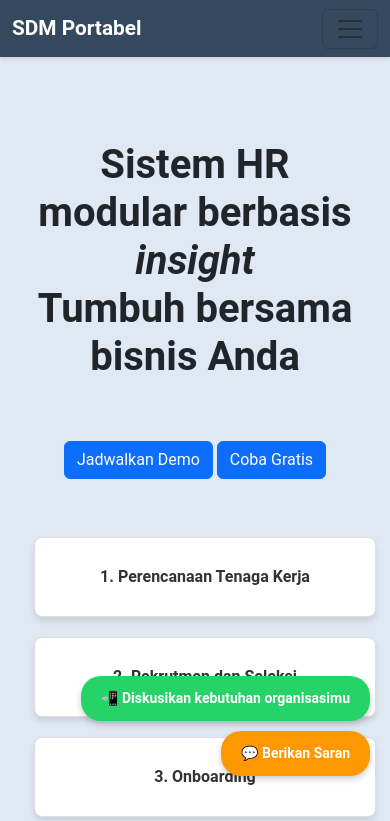
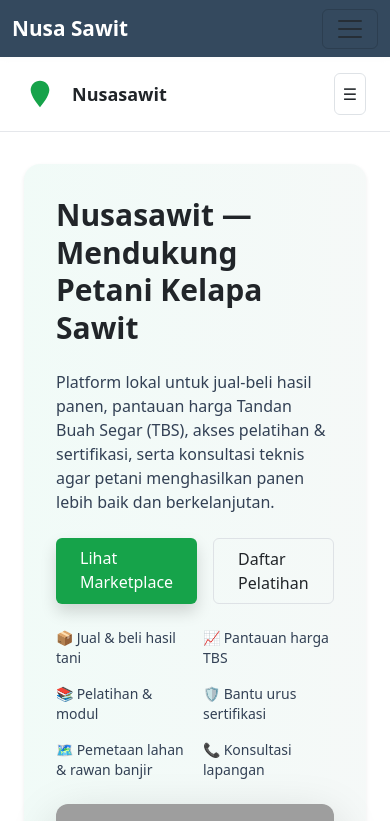
Before and after one commit to evasetya05/nusasawit_backend, a Django app: page / in a window 390 px wide. Shown: the top 821 px of the page. Run offline with Django 3.2, Linux system fonts and the light colour scheme; parts of the project's set-up code (start-up, migrations or seed data) failed here and were passed over; some libraries are stand-ins or nearby versions; grey boxes are pictures that could not be loaded.

Commit message:
perbaikan nusa sawit

```diff
--- a/apps/core/templates/dashboard/base.html
+++ b/apps/core/templates/dashboard/base.html
@@ -7,7 +7,7 @@
         <header>
           <nav class="navbar navbar-expand-lg header-navbar">
             <div class="container-fluid">
-              <a class="navbar-brand" href="{% url 'index' %}">SDM Portabel</a>
+              <a class="navbar-brand" href="{% url 'index' %}">Nusa Sawit</a>
               <button class="navbar-toggler" type="button" data-bs-toggle="collapse" data-bs-target="#navbarNav"
                 aria-controls="navbarNav" aria-expanded="false" aria-label="Toggle navigation">
                 <span class="navbar-toggler-icon"></span>
--- a/apps/core/templates/dashboard/i-dashboard.html
+++ b/apps/core/templates/dashboard/i-dashboard.html
@@ -4,291 +4,244 @@
 {% block sidebar %} {% endblock %}
 
 {% block main %}
-<main class="overflow-auto">
-  <div class="section1">
-    <div class="container d-flex flex-wrap flex-column justify-content-center p-4">
-      <h2 class="slogan">
-        Sistem HR modular berbasis <em>insight</em>
-        <br>
-        Tumbuh bersama bisnis Anda
-      </h2>
-      <div class="mb-5">
-        <button class="btn btn-primary" onclick="actionChatForDemo()">Jadwalkan Demo</button>
-        <a href="{% url 'django_registration_register' %}" class="btn btn-primary">Coba Gratis</a>
+
+<!doctype html>
+<html lang="id">
+<head>
+  <meta charset="utf-8" />
+  <meta name="viewport" content="width=device-width,initial-scale=1" />
+  <title>Nusasawit — Mendukung Petani Kelapa Sawit</title>
+  <meta name="description" content="Nusasawit: platform untuk membantu petani sawit dengan marketplace, harga TBS, pelatihan, sertifikasi, dan konsultasi." />
+  <!-- Tailwind CDN -->
+  <script src="https://cdn.tailwindcss.com"></script>
+  <style>
+    /* Minor custom styles */
+    .glass { background: rgba(255,255,255,0.6); backdrop-filter: blur(6px); }
+    .hero-bg { background-image: linear-gradient(90deg, rgba(16,185,129,0.06), rgba(6,95,70,0.04)); }
+  </style>
+</head>
+<body class="antialiased text-slate-800 bg-gradient-to-b from-green-50 to-white min-h-screen">
+  <header class="sticky top-0 z-40 bg-white/80 backdrop-blur-sm border-b">
+    <div class="max-w-6xl mx-auto px-4 py-3 flex items-center justify-between">
+      <a href="#" class="flex items-center gap-3">
+        <svg xmlns="http://www.w3.org/2000/svg" class="h-8 w-8 text-green-600" viewBox="0 0 24 24" fill="currentColor"><path d="M12 2C8.13 2 5 5.13 5 9c0 4.5 5.5 11 7 13 1.5-2 7-8.5 7-13 0-3.87-3.13-7-7-7z"/></svg>
+        <span class="font-semibold text-lg">Nusasawit</span>
+      </a>
+      <nav class="hidden md:flex gap-6 items-center text-sm">
+        <a href="#marketplace" class="hover:text-green-700">Marketplace</a>
+        <a href="#harga-tbs" class="hover:text-green-700">Harga TBS</a>
+        <a href="#pelatihan" class="hover:text-green-700">Pelatihan</a>
+        <a href="#sertifikasi" class="hover:text-green-700">Sertifikasi</a>
+        <a href="#kontak" class="text-white bg-green-600 px-3 py-1 rounded-md shadow">Hubungi Kami</a>
+      </nav>
+      <div class="md:hidden">
+        <button id="menuBtn" class="p-2 rounded-md border">☰</button>
       </div>
-      <div class="bbox mx-auto">
-        <div class="row row-cols-1 row-cols-md-2 row-cols-lg-3">
-          <div class="col">
-            <div class="box"><a href="#">1. Perencanaan Tenaga Kerja</a></div>
-          </div>
-          <div class="col">
-            <div class="box"><a href="#">2. Rekrutmen dan Seleksi</a></div>
-          </div>
-          <div class="col">
-            <div class="box"><a href="#">3. Onboarding </a></div>
-          </div>
-          <div class="col">
-            <div class="box"><a href="#">4. Penilaian Kinerja</a></div>
-          </div>
-          <div class="col">
-            <div class="box"><a href="#">5. Pengembangan Karyawan</a></div>
-          </div>
-          <div class="col">
-            <div class="box"><a href="#">6. Penggajian</a></div>
+    </div>
+    <div id="mobileMenu" class="hidden md:hidden bg-white/90 border-t">
+      <div class="px-4 py-3 flex flex-col gap-2">
+        <a href="#marketplace">Marketplace</a>
+        <a href="#harga-tbs">Harga TBS</a>
+        <a href="#pelatihan">Pelatihan</a>
+        <a href="#sertifikasi">Sertifikasi</a>
+        <a href="#kontak" class="text-white bg-green-600 px-3 py-1 rounded-md text-center">Hubungi Kami</a>
+      </div>
+    </div>
+  </header>
+
+  <main class="max-w-6xl mx-auto px-4 py-8">
+    <section class="hero-bg rounded-2xl p-8 md:p-12 shadow-sm">
+      <div class="md:flex md:gap-8 items-center">
+        <div class="md:w-1/2">
+          <h1 class="text-3xl md:text-4xl font-extrabold leading-tight">Nusasawit — Mendukung Petani Kelapa Sawit</h1>
+          <p class="mt-4 text-slate-700">Platform lokal untuk jual-beli hasil panen, pantauan harga Tandan Buah Segar (TBS), akses pelatihan & sertifikasi, serta konsultasi teknis agar petani menghasilkan panen lebih baik dan berkelanjutan.</p>
+
+          <div class="mt-6 flex gap-3">
+            <a href="#marketplace" class="inline-block bg-green-600 text-white px-4 py-2 rounded-md shadow">Lihat Marketplace</a>
+            <a href="#pelatihan" class="inline-block border px-4 py-2 rounded-md">Daftar Pelatihan</a>
           </div>
 
-          <div class="col">
-            <div class="box"><a href="#">7. Industrial Relation</a></div>
-          </div>
-          <div class="col">
-            <div class="box"><a href="#">8. Continues Improvement</a></div>
+          <ul class="mt-6 grid grid-cols-2 gap-3 sm:grid-cols-3 text-sm text-slate-700">
+            <li>📦 Jual & beli hasil tani</li>
+            <li>📈 Pantauan harga TBS</li>
+            <li>📚 Pelatihan & modul</li>
+            <li>🛡️ Bantu urus sertifikasi</li>
+            <li>🗺️ Pemetaan lahan & rawan banjir</li>
+            <li>📞 Konsultasi lapangan</li>
+          </ul>
+        </div>
+
+        <div class="md:w-1/2 mt-6 md:mt-0">
+          <div class="rounded-xl overflow-hidden shadow-lg">
+            <img src="https://images.unsplash.com/photo-1501004318641-b39e6451bec6?auto=format&fit=crop&w=1400&q=60" alt="Petani sawit" class="w-full h-56 object-cover">
           </div>
         </div>
       </div>
-    </div>
-  </div>
+    </section>
 
-  <div class="section2">
-    <div class="container d-flex flex-wrap justify-content-center p-4 py-5">
-      <p>SDM Portabel menggunakan pendekatan modular, memungkinkan bisnis untuk menggunakan hanya modul yang diperlukan dari 9 modul yang tersedia, sehingga lebih efisien dan hemat biaya.</p>
-    </div>
-  </div>
+    <section id="marketplace" class="mt-10">
+      <h2 class="text-2xl font-semibold">Marketplace Lokal</h2>
+      <p class="mt-2 text-slate-600">Jual hasil panen langsung ke pembeli lokal — tanpa perantara berlebihan. Tampilkan foto, berat, lokasi pickup, dan harga.</p>
 
-  <div class="section3">
-    <div class="container d-flex flex-wrap justify-content-center p-4 py-5">
-      <div class="row">
-        <div class="col-12 col-md-8">
-          <div id="carouselSlide" class="carousel slide" data-bs-ride="carousel">
-            <div class="carousel-inner">
-              <div class="carousel-item active">
-                <img src="{% static 'images/rekrut1.png' %}" class="d-block w-100" alt="SDM Portabel">
-              </div>
-              <div class="carousel-item">
-                <img src="{% static 'images/ocai1.png' %}" class="d-block w-100" alt="SDM Portabel">
-              </div>
-              <div class="carousel-item">
-                <img src="{% static 'images/rekrut2.png' %}" class="d-block w-100" alt="SDM Portabel">
-              </div>
-              <div class="carousel-item">
-                <img src="{% static 'images/rekrut3.png' %}" class="d-block w-100" alt="SDM Portabel">
-              </div>
-              <div class="carousel-item">
-                <img src="{% static 'images/rekrut4.png' %}" class="d-block w-100" alt="SDM Portabel">
-              </div>
-              <div class="carousel-item">
-                <img src="{% static 'images/rekrut5.png' %}" class="d-block w-100" alt="SDM Portabel">
-              </div>
-              <div class="carousel-item">
-                <img src="{% static 'images/ocai2.png' %}" class="d-block w-100" alt="SDM Portabel">
-              </div>
-            </div>
-            <button class="carousel-control-prev" type="button" data-bs-target="#carouselSlide" data-bs-slide="prev">
-              <span class="carousel-control-prev-icon" aria-hidden="true"></span>
-              <span class="visually-hidden">Previous</span>
-            </button>
-            <button class="carousel-control-next" type="button" data-bs-target="#carouselSlide" data-bs-slide="next">
-              <span class="carousel-control-next-icon" aria-hidden="true"></span>
-              <span class="visually-hidden">Next</span>
-            </button>
+      <div class="mt-4 grid grid-cols-1 sm:grid-cols-2 lg:grid-cols-3 gap-4">
+        <!-- Example product cards -->
+        <article class="border rounded-lg p-4 glass">
+          <img class="w-full h-36 object-cover rounded-md" src="https://images.unsplash.com/photo-1582515073490-399813e82791?auto=format&fit=crop&w=800&q=60" alt="TBS sample">
+          <h3 class="mt-3 font-medium">Tandan Buah Segar - 1000 kg</h3>
+          <p class="text-sm text-slate-600 mt-1">Lokasi: Pekanbaru • Kualitas: Grade A</p>
+          <div class="mt-3 flex items-center justify-between">
+            <div class="text-lg font-semibold">Rp 1.450.000</div>
+            <a href="#" class="text-sm px-3 py-1 border rounded">Lihat</a>
           </div>
+        </article>
+
+        <article class="border rounded-lg p-4 glass">
+          <img class="w-full h-36 object-cover rounded-md" src="https://images.unsplash.com/photo-1506806732259-39c2d0268443?auto=format&fit=crop&w=800&q=60" alt="CPO sample">
+          <h3 class="mt-3 font-medium">CPO - Minyak Sawit</h3>
+          <p class="text-sm text-slate-600 mt-1">Lokasi: Lampung • Packing: Drum 200L</p>
+          <div class="mt-3 flex items-center justify-between">
+            <div class="text-lg font-semibold">Rp 25.000 / kg</div>
+            <a href="#" class="text-sm px-3 py-1 border rounded">Pesan</a>
+          </div>
+        </article>
+
+        <article class="border rounded-lg p-4 glass">
+          <img class="w-full h-36 object-cover rounded-md" src="https://images.unsplash.com/photo-1548199973-03cce0bbc87b?auto=format&fit=crop&w=800&q=60" alt="Alat pertanian">
+          <h3 class="mt-3 font-medium">Alat Pemanen Portable</h3>
+          <p class="text-sm text-slate-600 mt-1">Stok: 12 • Garansi 6 bulan</p>
+          <div class="mt-3 flex items-center justify-between">
+            <div class="text-lg font-semibold">Rp 1.100.000</div>
+            <a href="#" class="text-sm px-3 py-1 border rounded">Beli</a>
+          </div>
+        </article>
+      </div>
+
+      <div class="mt-4 text-right">
+        <a href="#" class="text-sm underline">Lihat semua produk →</a>
+      </div>
+    </section>
+
+    <section id="harga-tbs" class="mt-10 grid md:grid-cols-2 gap-6">
+      <div class="border rounded-lg p-4">
+        <h3 class="text-xl font-semibold">Pantauan Harga TBS</h3>
+        <p class="mt-2 text-slate-600">Harga harian/weekly TBS dari pasar terdekat. (Data dapat diintegrasikan lewat API atau input manual oleh admin.)</p>
+
+        <table class="w-full mt-4 text-sm">
+          <thead class="text-left text-slate-600">
+            <tr><th>Lokasi</th><th>Harga (Rp/kg)</th><th>Tanggal</th></tr>
+          </thead>
+          <tbody class="mt-2">
+            <tr class="border-t"><td>Pekanbaru</td><td class="font-medium">1.450</td><td>2025-12-01</td></tr>
+            <tr class="border-t"><td>Lampung</td><td class="font-medium">1.420</td><td>2025-12-01</td></tr>
+            <tr class="border-t"><td>Jambi</td><td class="font-medium">1.430</td><td>2025-12-01</td></tr>
+          </tbody>
+        </table>
+
+        <p class="mt-3 text-xs text-slate-500">*Perbarui secara otomatis lewat integrasi API pasar atau input manual dari petugas lokal.</p>
+      </div>
+
+      <div class="border rounded-lg p-4">
+        <h3 class="text-xl font-semibold">Alat Bantu untuk Petani</h3>
+        <ul class="mt-3 list-disc list-inside text-slate-700">
+          <li>Checklist panen & mutu</li>
+          <li>Panduan sederhana K3 pertanian</li>
+          <li>Tutorial pemupukan & pengendalian hama</li>
+          <li>Form permohonan konsultasi lapangan</li>
+        </ul>
+
+        <form class="mt-4 grid gap-2">
+          <input type="text" placeholder="Nama" class="border rounded px-3 py-2" />
+          <input type="tel" placeholder="No. HP (contoh: +628)" class="border rounded px-3 py-2" />
+          <textarea placeholder="Sampaikan singkat masalah Anda" class="border rounded px-3 py-2"></textarea>
+          <div class="flex gap-2">
+            <button type="button" class="bg-green-600 text-white px-4 py-2 rounded">Kirim Konsultasi</button>
+            <button type="button" class="border px-4 py-2 rounded">Reset</button>
+          </div>
+        </form>
+      </div>
+    </section>
+
+    <section id="pelatihan" class="mt-10">
+      <h2 class="text-2xl font-semibold">Pelatihan & Modul</h2>
+      <p class="mt-2 text-slate-600">Kurikulum singkat untuk meningkatkan produktivitas dan praktik berkelanjutan.</p>
+
+      <div class="mt-4 grid md:grid-cols-3 gap-4">
+        <div class="border rounded-lg p-4 glass">
+          <h3 class="font-medium">Manajemen Panen</h3>
+          <p class="text-sm mt-2">Teknik pemanenan, sorting, & penyimpanan sementara.</p>
+          <div class="mt-3 text-sm"><a href="#">Daftar →</a></div>
         </div>
-        <div class="col">
-          <div>
-            <p>Lebih dari Sekadar HRIS — Kami Partner HR Bisnis Anda</p>
-            <p>Didesain untuk membantu perusahaan membangun tim yang kuat dan mengelola SDM secara strategis.</p>
-            <p>Kami tidak hanya menyediakan sistem, tetapi juga layanan konsultasi HR untuk mendukung efisiensi, kepatuhan, dan pertumbuhan bisnis Anda.</p>
-          </div>
+        <div class="border rounded-lg p-4 glass">
+          <h3 class="font-medium">Pengendalian Hama</h3>
+          <p class="text-sm mt-2">Identifikasi hama umum dan penanganan aman.</p>
+          <div class="mt-3 text-sm"><a href="#">Daftar →</a></div>
+        </div>
+        <div class="border rounded-lg p-4 glass">
+          <h3 class="font-medium">Persiapan Sertifikasi</h3>
+          <p class="text-sm mt-2">Langkah awal untuk sertifikasi (ISPO, K3, Halal).</p>
+          <div class="mt-3 text-sm"><a href="#">Daftar →</a></div>
         </div>
       </div>
-    </div>
-  </div>
-  <div class="section4">
-    <div class="container d-flex flex-wrap justify-content-center p-4 py-5">
-      <div class="row">
-        <div class="col-12 col-md-4 mb-4">
-          <div class="card shadow">
-            <div class="card-body">
-              <figure>
-                <blockquote class="blockquote">
-                  <p>Sebelum menggunakan modul Rekrutmen SDM Portabel, proses seleksi kami tidak terstruktur, sering memakan waktu lama, dan kandidat berkualitas terlewat. Setelah menggunakan modul ini, waktu rekrutmen berkurang 40% dan kandidat lebih sesuai kebutuhan. Menurut hasil OCAI, budaya kami yang awalnya dominan Adhocracy (cenderung spontan) kini lebih seimbang dengan Hierarchy, membuat proses rekrutmen jauh lebih konsisten.</p>
-                </blockquote>
-                <figcaption class="blockquote-footer">
-                  Founder Startup Teknologi Pontianak
-                </figcaption>
-              </figure>
-            </div>
-          </div>
-        </div>
-        <div class="col-12 col-md-4 mb-4">
-          <div class="card shadow">
-            <div class="card-body">
-              <figure>
-                <blockquote class="blockquote">
-                  <p>Modul Onboarding benar-benar membantu tim baru cepat adaptasi. Dulu karyawan baru butuh 2–3 bulan untuk produktif, sekarang cukup 4 minggu dengan panduan digital dan materi pelatihan otomatis. OCAI menunjukkan adanya peningkatan pada aspek Clan Culture (kolaborasi & rasa kebersamaan), yang membuat retensi karyawan meningkat 25%.</p>
-                </blockquote>
-                <figcaption class="blockquote-footer">
-                  BUMDES Desa Wisata , Jawa Timur
-                </figcaption>
-              </figure>
-            </div>
-          </div>
-        </div>
-        <div class="col-12 col-md-4">
-          <div class="card shadow">
-            <div class="card-body">
-              <figure>
-                <blockquote class="blockquote">
-                  <p>Bagi UMKM kami, Continuous Improvement jadi kunci. Dengan modul ini, kami bisa memantau ide perbaikan, melakukan evaluasi, dan memberi penghargaan bagi tim yang aktif berinovasi. OCAI menunjukkan pergeseran dari Market Culture (kompetisi murni) menuju kombinasi Clan dan Adhocracy, sehingga tim lebih terbuka dalam memberikan masukan tanpa takut salah.</p>
-                </blockquote>
-                <figcaption class="blockquote-footer">
-                  HR Head Jakarta
-                </figcaption>
-              </figure>
-            </div>
-          </div>
+    </section>
+
+    <section id="sertifikasi" class="mt-10">
+      <h2 class="text-2xl font-semibold">Sertifikasi yang Dibantu</h2>
+      <p class="mt-2 text-slate-600">Kami membantu proses dan persyaratan sertifikasi umum untuk pasar yang layak jual.</p>
+
+      <ul class="mt-4 grid sm:grid-cols-2 gap-3 text-slate-700">
+        <li class="border rounded p-3">• ISPO (Indonesian Sustainable Palm Oil)</li>
+        <li class="border rounded p-3">• K3 Pertanian (Keselamatan & Kesehatan Kerja)</li>
+        <li class="border rounded p-3">• Halal (untuk pasar tertentu)</li>
+        <li class="border rounded p-3">• GAP (Good Agricultural Practices)</li>
+      </ul>
+    </section>
+
+    <section id="kontak" class="mt-10 mb-12 grid md:grid-cols-2 gap-6">
+      <div class="border rounded-lg p-4">
+        <h3 class="text-xl font-semibold">Kontak & Dukungan</h3>
+        <p class="mt-2 text-slate-600">Hubungi tim lapangan kami untuk kunjungan atau bimbingan.</p>
+
+        <dl class="mt-4 text-sm text-slate-700">
+          <dt class="font-medium">Email</dt>
+          <dd>info@nusasawit.local</dd>
+          <dt class="font-medium mt-3">Telp / WhatsApp</dt>
+          <dd>+62 812-3456-7890</dd>
+          <dt class="font-medium mt-3">Alamat kantor</dt>
+          <dd>Jalan Sawit No. 10, Pekanbaru</dd>
+        </dl>
+
+        <div class="mt-4">
+          <a class="inline-block bg-green-600 text-white px-4 py-2 rounded" href="#">Minta kunjungan lapangan</a>
         </div>
       </div>
+
+      <div class="border rounded-lg p-4">
+        <h3 class="text-xl font-semibold">Peta & Lokasi</h3>
+        <p class="mt-2 text-slate-600">Tandai lokasi kebun Anda agar tim kami bisa melakukan penjadwalan kunjungan.
+        </p>
+        <div class="mt-4 rounded overflow-hidden h-64 bg-slate-100 flex items-center justify-center text-slate-400">Peta (integrasi leaflet/Google Maps)</div>
+      </div>
+    </section>
+  </main>
+
+  <footer class="border-t py-6">
+    <div class="max-w-6xl mx-auto px-4 text-center text-sm text-slate-600">
+      © 2025 Nusasawit · Built to support smallholder palm oil farmers • Version 0.1
     </div>
-  </div>
-{% comment %}
-<!-- Available Jobs and Applied Jobs Section -->
-<div class="container mt-5">
-  <div class="row">
-    <!-- Applied Jobs Section -->
-    <div class="col-md-6">
-      {% if user.is_authenticated %}
-        <h3 class="mb-4">Welcome, {{ user.username }}</h3>
-        <h4>Your Applied Jobs</h4>
-        {% if applied_jobs %}
-          <div class="row">
-            {% for application in applied_jobs %}
-              <div class="col-md-4 mb-4">
-                <div class="card shadow-sm">
-                  <div class="card-body">
-                    <h5 class="card-title">
-                      <i class="fas fa-briefcase"></i> {{ application.job.title }}
-                      <small class="text-muted">({{ application.job.required_position }})</small>
-                    </h5>
-                    <p class="card-text">{{ application.job.description|slice:":100" }}...</p>
-                    <div class="d-flex justify-content-between align-items-center">
-                      {% if not application.exam_attended %}
-                        {% if application.selected_for_exam %}
-                          <p class="badge bg-success">Approved for Exam</p>
-                          <a href="{% url 'exam:take' application.job.id %}" class="btn btn-primary">Take Exam</a>
-                        {% elif application.canceled_for_exam %}
-                          <p class="badge bg-danger">Not Selected for Exam</p>
-                        {% else %}
-                          <p class="badge bg-warning">Pending Approval</p>
-                        {% endif %}
-                      {% else %}
-                        <p class="badge bg-info">Exam Attended</p>
-                        <p>Marks: {{ application.obtained_marks }}</p>
-                      {% endif %}
-                    </div>
-                  </div>
-              </div>
-              </div>
-            {% endfor %}
-          </div>
-        {% else %}
-            <div class="alert alert-info">No applied jobs available.</div>
-        {% endif %}
-      {% else %}
-          <div class="alert alert-warning">Please log in to view your applied jobs.</div>
-      {% endif %}
-    </div>
+  </footer>
 
-    <!-- Empty space to push Available Jobs further down -->
-    <div class="col-25" style="height:400px;"></div>
+  <script>
+    // mobile menu toggle
+    const menuBtn = document.getElementById('menuBtn');
+    const mobileMenu = document.getElementById('mobileMenu');
+    menuBtn && menuBtn.addEventListener('click', () => {
+      mobileMenu.classList.toggle('hidden');
+    });
+  </script>
+</body>
+</html>
 
-    <!-- Available Jobs Section -->
-    <div class="col-md-6">
-      <h2 class="mb-4">Available Jobs</h2>
-      <hr>
-      {% include 'Job/list-job.html' %}
-    </div>
-  </div>
-</div>
-{% endcomment %}
-{% include "./partials/footer.html" %}
 
-{% include "./partials/fab.html" %}
-
-</main>
-{% endblock %}
-
-{% block extrastyle %}
-<style>
-  .section1 {
-    background-color: #E0E8F3;
-    display: flex;
-    align-items: center;
-    justify-content: center;
-    text-align: center;
-    transition: transform 0.3s ease, box-shadow 0.3s ease;
-  }
-
-  .section2 .container {
-    max-width: 960px;
-  }
-
-  .section3 {
-    background-color: #E0E8F3;
-  }
-
-    /* Ensure full-width navigation and footer */
-    .navbar, footer {
-        width: 100%;
-    }
-
-    /* Box Section */
-    body {
-        font-family: 'Roboto', sans-serif;
-        margin: 0;
-        padding: 0;
-        flex-wrap: wrap;
-        justify-content: center;
-        background-color: #f5f5f5; /* Background lebih lembut */
-    }
-
-    .slogan {
-        font-size: 2.5rem;
-        font-weight: bold;
-        margin-top: 60px;
-        margin-bottom: 60px;
-    }
-
-    .bbox {
-        max-width: 960px;
-        margin-bottom: 12px;
-    }
-    .box {
-        width: 100%;
-        height: 80px;
-        margin: 10px;
-        background-color: #ffffff;
-        border: 1px solid #ddd;
-        border-radius: 8px;
-        box-shadow: 0 4px 6px rgba(0, 0, 0, 0.1);
-        display: flex;
-        align-items: center;
-        justify-content: center;
-        text-align: center;
-        transition: transform 0.3s ease, box-shadow 0.3s ease;
-    }
-
-    .box:hover {
-        transform: translateY(-5px);
-        box-shadow: 0 6px 10px rgba(0, 0, 0, 0.15);
-    }
-
-    .box a {
-        text-decoration: none;
-        color: #333;
-        font-size: 16px;
-        font-weight: bold;
-    }
-</style>
 {% endblock %}
 {% block extrascript %}
 <script>
--- a/templates/base.html
+++ b/templates/base.html
@@ -5,7 +5,7 @@
     <meta charset="utf-8" />
     <meta name="viewport" content="width=device-width, initial-scale=1" />
     <title>
-      {% block title %}SDM Portabel{% endblock %}
+      {% block title %}Nusasawit{% endblock %}
     </title>
     <link rel="stylesheet" href="{% static "vendor/bootstrap-5.3.6/css/bootstrap.min.css" %}">
     <link rel="stylesheet" href="{% static "vendor/fontawesome-6.7.2/css/fontawesome.min.css" %}">
```
